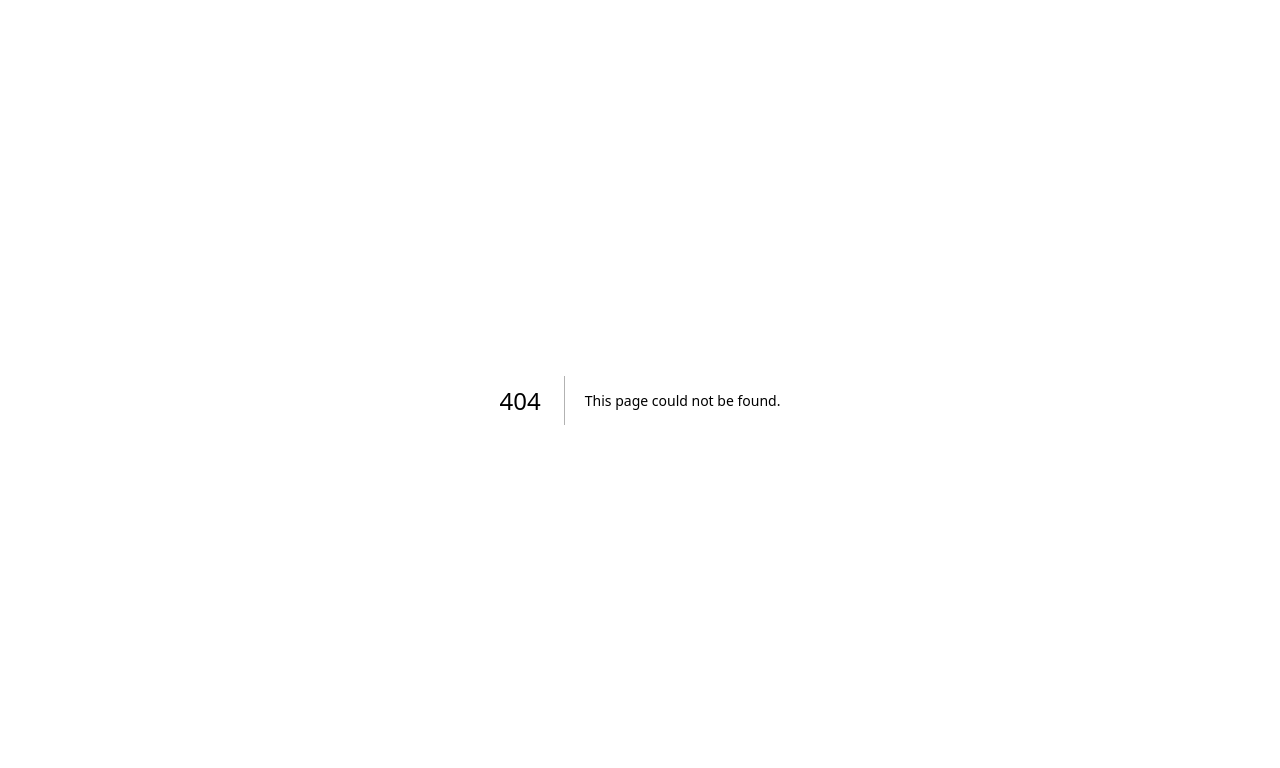
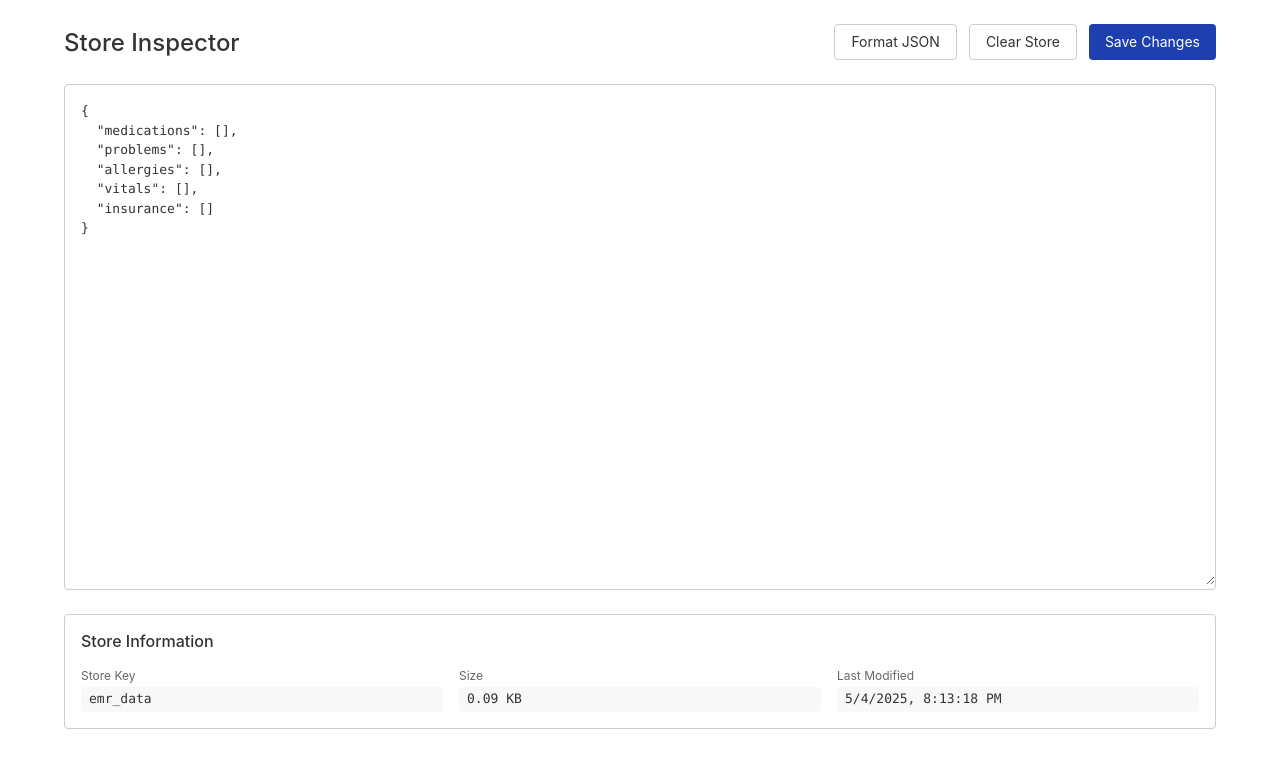
Before and after one commit to ambarc/mock-emr, a Next.js app: page /store in a window 1280 px wide. Before the commit this address had no page. Shown: the top 768 px of the page. Built offline with nearby package versions, Linux system fonts and the light colour scheme.

Commit message:
view store data

```diff
--- a/app/globals.css
+++ b/app/globals.css
@@ -1860,3 +1860,140 @@ body {
   color: var(--text-secondary);
   font-style: italic;
 }
+
+/* Store Inspector Styles */
+.store-page {
+  padding: 24px;
+  max-width: 1200px;
+  margin: 0 auto;
+}
+
+.store-header {
+  display: flex;
+  justify-content: space-between;
+  align-items: center;
+  margin-bottom: 24px;
+}
+
+.store-header h1 {
+  font-size: 24px;
+  font-weight: 500;
+  color: var(--text-primary);
+  margin: 0;
+}
+
+.store-actions {
+  display: flex;
+  gap: 12px;
+}
+
+.store-btn {
+  padding: 8px 16px;
+  border: 1px solid var(--border-color);
+  border-radius: 4px;
+  font-size: 14px;
+  cursor: pointer;
+  background: white;
+}
+
+.format-btn:hover {
+  background: #f0f9ff;
+  border-color: #93c5fd;
+}
+
+.clear-btn:hover {
+  background: #fef2f2;
+  border-color: #fca5a5;
+}
+
+.save-btn {
+  background: #1e40af;
+  color: white;
+  border: none;
+}
+
+.save-btn:hover {
+  background: #1e3a8a;
+}
+
+.editor-container {
+  margin-bottom: 24px;
+  border: 1px solid var(--border-color);
+  border-radius: 4px;
+  background: white;
+}
+
+.json-editor {
+  width: 100%;
+  min-height: 500px;
+  padding: 16px;
+  font-family: 'Monaco', 'Menlo', 'Ubuntu Mono', 'Consolas', monospace;
+  font-size: 13px;
+  line-height: 1.5;
+  border: none;
+  resize: vertical;
+  background: transparent;
+  color: var(--text-primary);
+}
+
+.json-editor:focus {
+  outline: none;
+}
+
+.store-info {
+  background: white;
+  border: 1px solid var(--border-color);
+  border-radius: 4px;
+  padding: 16px;
+}
+
+.store-info h2 {
+  font-size: 16px;
+  font-weight: 500;
+  margin: 0 0 16px 0;
+  color: var(--text-primary);
+}
+
+.info-grid {
+  display: grid;
+  grid-template-columns: repeat(auto-fit, minmax(200px, 1fr));
+  gap: 16px;
+}
+
+.info-item {
+  display: flex;
+  flex-direction: column;
+  gap: 4px;
+}
+
+.info-item label {
+  font-size: 12px;
+  color: var(--text-secondary);
+}
+
+.info-item code {
+  font-family: 'Monaco', 'Menlo', 'Ubuntu Mono', 'Consolas', monospace;
+  font-size: 13px;
+  color: var(--text-primary);
+  background: #f8f8f8;
+  padding: 4px 8px;
+  border-radius: 4px;
+}
+
+.error-message {
+  background: #fef2f2;
+  color: #dc2626;
+  padding: 12px;
+  border-radius: 4px;
+  margin-bottom: 16px;
+  font-size: 14px;
+}
+
+.success-message {
+  background: #f0fdf4;
+  color: #16a34a;
+  padding: 12px;
+  border-radius: 4px;
+  margin-bottom: 16px;
+  font-size: 14px;
+}
--- /dev/null
+++ b/app/store/page.tsx
@@ -0,0 +1,115 @@
+'use client';
+
+import React, { useState, useEffect } from 'react';
+import { store } from '../utils/store';
+
+export default function StorePage() {
+  const [storeData, setStoreData] = useState('');
+  const [error, setError] = useState<string | null>(null);
+  const [saveStatus, setSaveStatus] = useState<string | null>(null);
+
+  useEffect(() => {
+    // Load initial data
+    const data = store.getAll();
+    setStoreData(JSON.stringify(data, null, 2));
+  }, []);
+
+  const handleSave = () => {
+    try {
+      const parsedData = JSON.parse(storeData);
+      localStorage.setItem('emr_data', JSON.stringify(parsedData));
+      setSaveStatus('✓ Saved successfully');
+      setError(null);
+
+      // Clear success message after 2 seconds
+      setTimeout(() => {
+        setSaveStatus(null);
+      }, 2000);
+    } catch (e) {
+      setError('Invalid JSON format');
+    }
+  };
+
+  const handleClear = () => {
+    if (confirm('Are you sure you want to clear all store data? This cannot be undone.')) {
+      store.clear();
+      setStoreData(JSON.stringify(store.getAll(), null, 2));
+      setSaveStatus('✓ Store cleared');
+      setTimeout(() => {
+        setSaveStatus(null);
+      }, 2000);
+    }
+  };
+
+  const handleFormat = () => {
+    try {
+      const parsed = JSON.parse(storeData);
+      setStoreData(JSON.stringify(parsed, null, 2));
+      setError(null);
+    } catch (e) {
+      setError('Invalid JSON format');
+    }
+  };
+
+  return (
+    <div className="store-page">
+      <div className="store-header">
+        <h1>Store Inspector</h1>
+        <div className="store-actions">
+          <button
+            className="store-btn format-btn"
+            onClick={handleFormat}
+          >
+            Format JSON
+          </button>
+          <button
+            className="store-btn clear-btn"
+            onClick={handleClear}
+          >
+            Clear Store
+          </button>
+          <button
+            className="store-btn save-btn"
+            onClick={handleSave}
+          >
+            Save Changes
+          </button>
+        </div>
+      </div>
+
+      {error && <div className="error-message">{error}</div>}
+      {saveStatus && <div className="success-message">{saveStatus}</div>}
+
+      <div className="editor-container">
+        <textarea
+          value={storeData}
+          onChange={(e) => {
+            setStoreData(e.target.value);
+            setError(null);
+            setSaveStatus(null);
+          }}
+          spellCheck={false}
+          className="json-editor"
+        />
+      </div>
+
+      <div className="store-info">
+        <h2>Store Information</h2>
+        <div className="info-grid">
+          <div className="info-item">
+            <label>Store Key</label>
+            <code>emr_data</code>
+          </div>
+          <div className="info-item">
+            <label>Size</label>
+            <code>{(new Blob([storeData]).size / 1024).toFixed(2)} KB</code>
+          </div>
+          <div className="info-item">
+            <label>Last Modified</label>
+            <code>{new Date().toLocaleString()}</code>
+          </div>
+        </div>
+      </div>
+    </div>
+  );
+}
```
